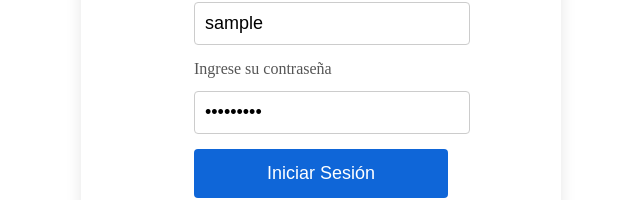
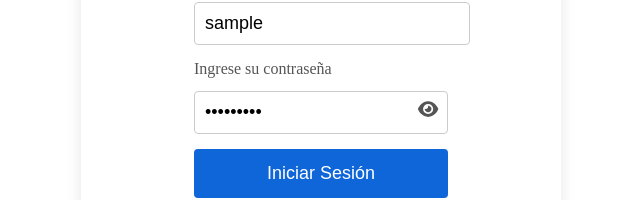
Before and after one commit to SamuelNar/reclamos, a React (Vite) app in the folder Frontend/: page /login in a window 1280 px wide. Both pictures are taken after typing "Sample", "Sample123" into the empty fields and a click on the button "Iniciar Sesión". Shown: the part 352-552 px from the top of the page, without its empty margins (319-959 px from the left). Built offline with nearby package versions, Linux system fonts and the light colour scheme; no server answers.

Commit message:
view password

```diff
--- a/Frontend/src/App.jsx
+++ b/Frontend/src/App.jsx
@@ -7,7 +7,6 @@ import ChangePassword from './component/ChangePassword';
 import Perfil from './component/Perfil';
 import FormRecover from './component/FormRecover';
 import ResetPassword from './component/ResetPassword';
-// Componente de ruta protegida
 // eslint-disable-next-line react/prop-types
 const ProtectedRoute = ({ token, children }) => {
   return token ? children : <Navigate to="/login" replace />;
@@ -20,8 +19,6 @@ function App() {
   const handleLogin = (newToken) => {
     setToken(newToken);
     localStorage.setItem("token", newToken);
-    // Decodificar el token para verificar
-    console.log("Token",newToken);
     try {
       const decodedToken = JSON.parse(atob(newToken.split(".")[1]));
       const currentUserId = decodedToken.id;
--- a/Frontend/src/assets/styles/login.css
+++ b/Frontend/src/assets/styles/login.css
@@ -60,6 +60,7 @@ h2 {
   border-radius: 4px;
   outline: none;
   transition: border-color 0.3s;
+  flex: 1;
 }
 
 .input-field:focus {
@@ -106,3 +107,25 @@ h2 {
 .forgot-password a:hover {
   text-decoration: underline;
 }
+
+.password-container {
+  display: flex;
+  align-items: center;
+  position: relative;
+}
+
+.toggle-password-btn {
+  position: absolute;
+  right: 10px;
+  background: none;
+  border: none;
+  font-size: 18px;
+  cursor: pointer;
+  color: #555;
+  outline: none;
+  padding: 0;
+}
+
+.toggle-password-btn:hover {
+  color: #0f66d8;
+}
--- a/Frontend/src/component/FirmaImagen.jsx
+++ b/Frontend/src/component/FirmaImagen.jsx
@@ -12,7 +12,6 @@ function FirmaImagen() {
     const fetchFirmas = async () => {
       try {
         const response = await API.get(`/reclamos/firma/${cliente_id}`);
-        console.log(response);
         if (response.status === 200) {
           const data = await response.json(); // Obtener JSON desde la respuesta
           setFirmas(data.firmas || []); // Establecer las firmas
--- a/Frontend/src/component/Login.jsx
+++ b/Frontend/src/component/Login.jsx
@@ -1,12 +1,15 @@
 import { useState } from 'react';
 import PropTypes from 'prop-types';
-import { useNavigate, Link } from 'react-router-dom'; // Importar Link para el enlace
+import { useNavigate, Link } from 'react-router-dom';
+import { FontAwesomeIcon } from '@fortawesome/react-fontawesome';
+import { faEye, faEyeSlash } from '@fortawesome/free-solid-svg-icons';
 import API from '../utils/api';
 import '../assets/styles/login.css';
 
 const Login = ({ onLogin }) => {
   const [username, setUsername] = useState('');
   const [password, setPassword] = useState('');
+  const [showPassword, setShowPassword] = useState(false);
   const [error, setError] = useState('');
   const navigate = useNavigate();
 
@@ -14,25 +17,22 @@ const Login = ({ onLogin }) => {
     e.preventDefault();
     setError('');
     try {
-      const response = await API.post('/auth/login', {
-        username,
-        password
-      });
+      const response = await API.post('/auth/login', { username, password });
 
       if (response.data && response.data.token) {
         const token = response.data.token;
         localStorage.setItem('token', token);
-        const decodedToken = JSON.parse(atob(response.data.token.split(".")[1]));
+        const decodedToken = JSON.parse(atob(response.data.token.split('.')[1]));
         const userId = decodedToken?.id;
         const userRole = decodedToken?.rol;
         localStorage.setItem('userId', userId);
-        if (decodedToken?.password === "123123" || decodedToken?.first_login) {
+        if (decodedToken?.password === '123123' || decodedToken?.first_login) {
           navigate(`/change-password/${decodedToken.id}`);
         }
-        if (userRole === "cliente") {
+        if (userRole === 'cliente') {
           navigate(`/reclamos`);
         } else {
-            navigate('/'); // Ruta por defecto para otros roles
+          navigate('/');
         }
         onLogin(response.data.token);
       } else {
@@ -47,7 +47,7 @@ const Login = ({ onLogin }) => {
   return (
     <div className="login-container">
       <form onSubmit={handleSubmit}>
-        <img className='login-logo' src="assets/LogoLiderCom.webp" alt="Logo LiderCom" />
+        <img className="login-logo" src="assets/LogoLiderCom.webp" alt="Logo LiderCom" />
         <h2>Sistema de Reclamos</h2>
         <div className="form-group">
           <label htmlFor="username">Ingrese su nombre de usuario</label>
@@ -63,20 +63,30 @@ const Login = ({ onLogin }) => {
         </div>
         <div className="form-group">
           <label htmlFor="password">Ingrese su contraseña</label>
+          <div className="password-container">
             <input
               className="input-field"
               id="password"
-            type="password"
+              type={showPassword ? 'text' : 'password'}
               placeholder="Ingrese su contraseña"
               value={password}
               onChange={(e) => setPassword(e.target.value)}
               required
             />
+            {password && ( // Mostrar el botón solo si hay texto
+              <button
+                type="button"
+                className="toggle-password-btn"
+                onClick={() => setShowPassword(!showPassword)}
+                aria-label={showPassword ? 'Ocultar contraseña' : 'Mostrar contraseña'}
+              >
+                <FontAwesomeIcon icon={showPassword ? faEyeSlash : faEye} />
+              </button>
+            )}
+          </div>
         </div>
         <button className="login-btn" type="submit">Iniciar Sesión</button>
         {error && <p className="error-message">{error}</p>}
-
-        {/* Enlace para la recuperación de contraseña */}
         <p className="forgot-password">
           ¿Olvidaste tu contraseña? <Link to="/forgot-password">Recupérala aquí</Link>
         </p>
--- a/Frontend/src/component/ResetPassword.jsx
+++ b/Frontend/src/component/ResetPassword.jsx
@@ -20,7 +20,6 @@ const ResetPassword = () => {
   }, [token, navigate]);
 
   const handleSubmit = async (e) => {
-    console.log("Token",token);
     e.preventDefault();
     setMessage('');
     setError('');
```
Also changed, not shown: 1 other file (tests, documents, lock files or other folders). Lines whose indentation alone changed are shown as unchanged.
